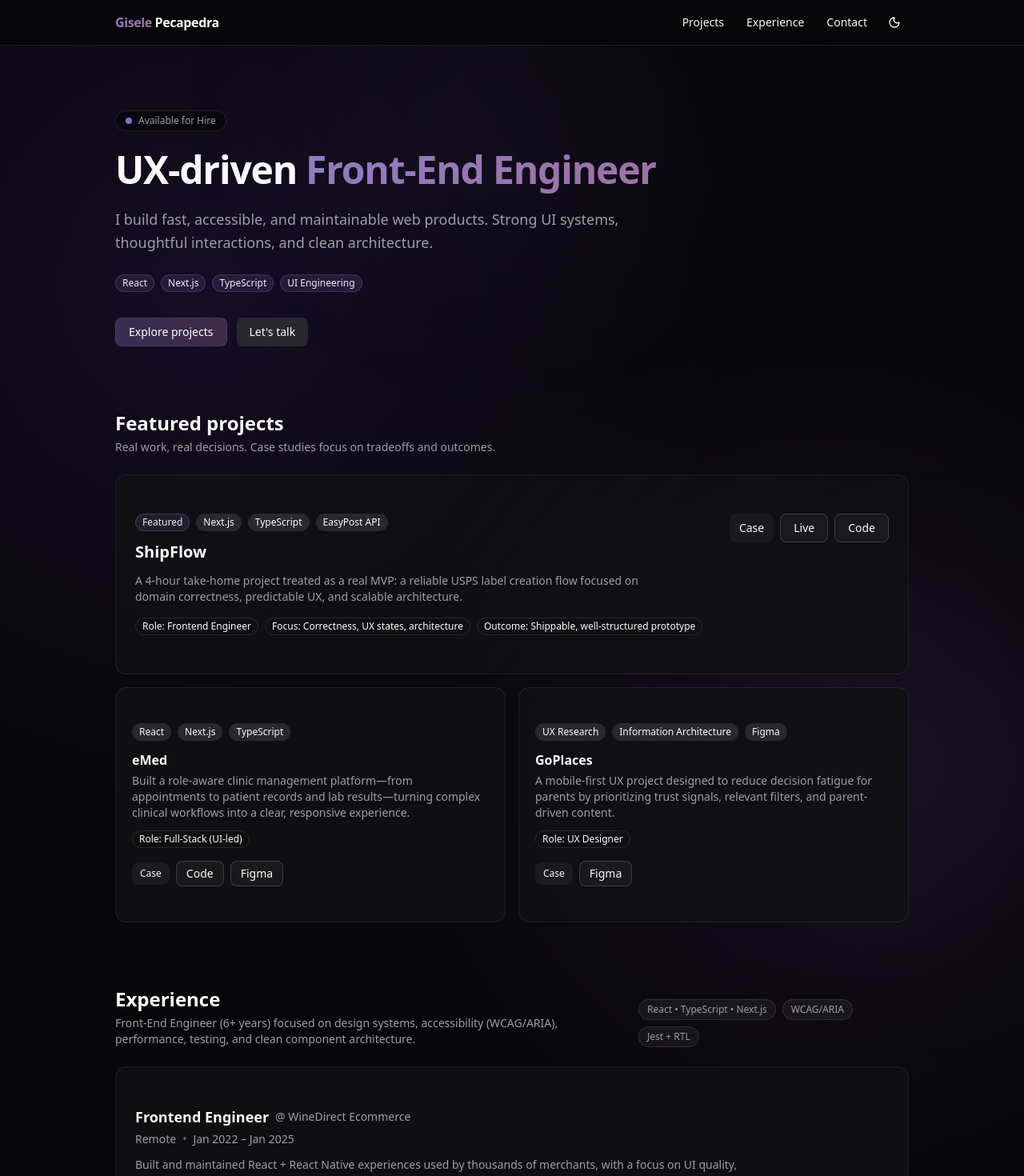
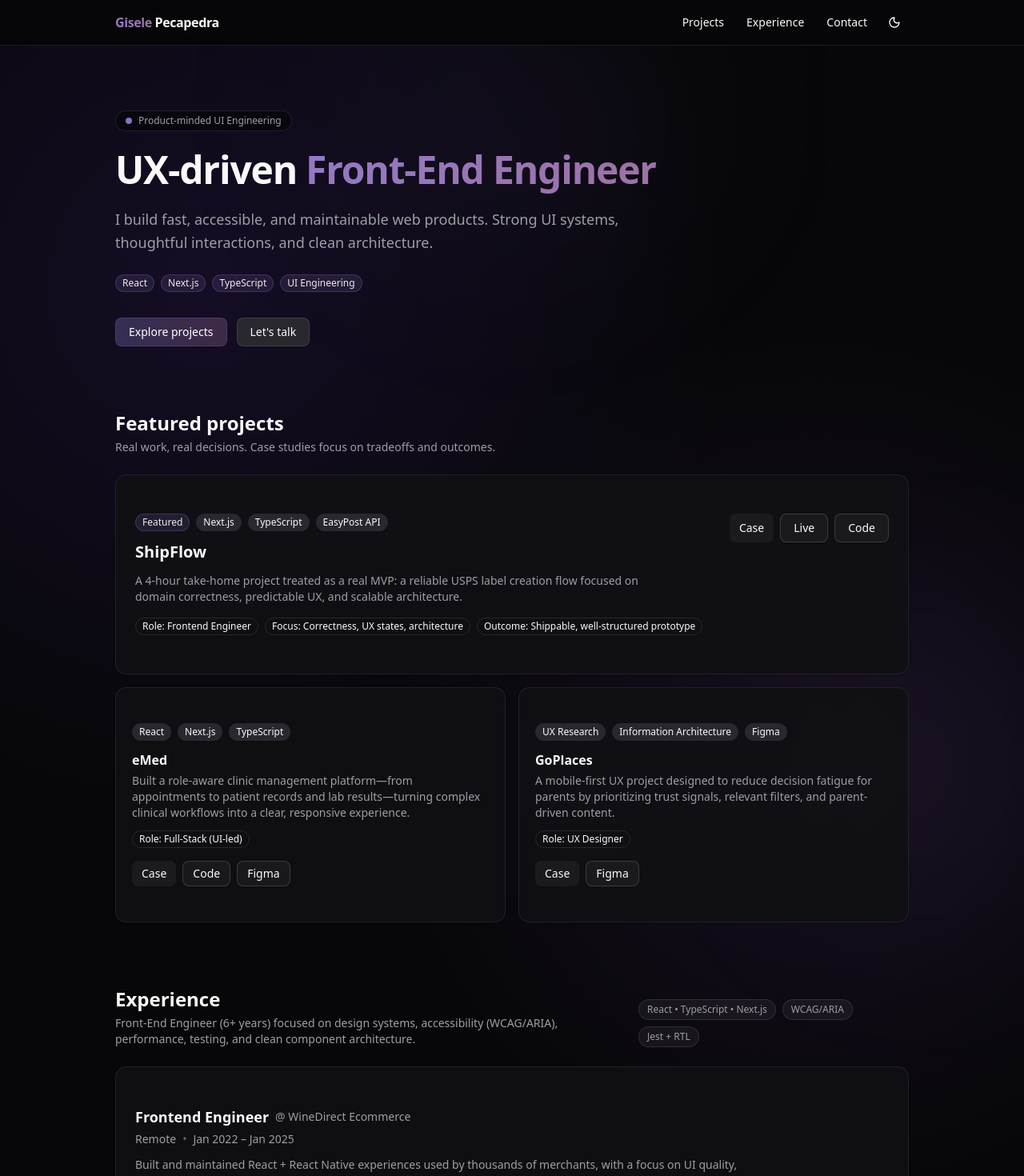
Before and after one commit to gbspecapedra/portfolio, a Next.js app: page / in a window 1280 px wide. Shown: the top 1470 px of the page at 80% size. Built offline with nearby package versions, Linux system fonts and the light colour scheme.

Commit message:
ref: styling buttons

```diff
--- a/app/home/hero-section.tsx
+++ b/app/home/hero-section.tsx
@@ -9,7 +9,7 @@ export function HeroSection() {
       <Reveal trigger="mount" delay={0}>
         <div className="inline-flex items-center gap-2 rounded-full border bg-background/70 px-3 py-1 text-xs text-muted-foreground backdrop-blur">
           <span className="h-2 w-2 rounded-full bg-[color:var(--signature)]" />
-          Available for Hire
+          Product-minded UI Engineering
         </div>
       </Reveal>
 
--- a/app/home/projects-section/featured-project-card.tsx
+++ b/app/home/projects-section/featured-project-card.tsx
@@ -60,14 +60,12 @@ export function FeaturedProjectCard({ project }: { project: Project }) {
               ) : null}
             </div>
 
-            {/* ✅ botões em uma linha */}
             <div className="flex flex-nowrap items-center gap-2 sm:justify-end">
-              {/* Case study (interno) */}
               <span
                 className={[
                   "inline-flex items-center rounded-md px-3 py-2 text-sm font-medium",
                   "bg-primary text-primary-foreground",
-                  "hover:opacity-90 transition-opacity",
+                  "hover:opacity-70 transition-opacity",
                 ].join(" ")}
                 onClick={(e) => {
                   e.stopPropagation();
--- a/app/home/projects-section/project-card.tsx
+++ b/app/home/projects-section/project-card.tsx
@@ -50,7 +50,7 @@ export function ProjectCard({
 
             <div className="flex flex-nowrap items-center gap-2 pt-1">
               <span
-                className="inline-flex items-center rounded-md px-2.5 py-1.5 text-xs font-medium bg-primary text-primary-foreground hover:opacity-90 transition-opacity"
+                className="inline-flex items-center rounded-md px-3 py-1.5 text-sm font-medium bg-primary text-primary-foreground hover:opacity-70 transition-opacity"
                 onClick={(e) => {
                   e.stopPropagation();
                   router.push(`/projects/${project.slug}`);
--- a/app/home/projects-section/project-links.tsx
+++ b/app/home/projects-section/project-links.tsx
@@ -32,13 +32,6 @@ export function ProjectLinks({ links, size = "default", className }: Props) {
           asChild
           size={size}
           variant="outline"
-          className={[
-            "border-foreground/15",
-            "hover:border-foreground/35",
-            "hover:bg-foreground/10",
-            "dark:hover:bg-foreground/15",
-            "transition-colors",
-          ].join(" ")}
           onClick={(e) => e.stopPropagation()}
           onMouseDown={(e) => e.stopPropagation()}
         >
--- a/components/ui/button.tsx
+++ b/components/ui/button.tsx
@@ -1,21 +1,22 @@
-import * as React from "react"
-import { Slot } from "@radix-ui/react-slot"
-import { cva, type VariantProps } from "class-variance-authority"
+import * as React from "react";
+import { Slot } from "@radix-ui/react-slot";
+import { cva, type VariantProps } from "class-variance-authority";
 
-import { cn } from "@/lib/utils"
+import { cn } from "@/lib/utils";
 
 const buttonVariants = cva(
   "inline-flex items-center justify-center gap-2 whitespace-nowrap rounded-md text-sm font-medium transition-all disabled:pointer-events-none disabled:opacity-50 [&_svg]:pointer-events-none [&_svg:not([class*='size-'])]:size-4 shrink-0 [&_svg]:shrink-0 outline-none focus-visible:border-ring focus-visible:ring-ring/50 focus-visible:ring-[3px] aria-invalid:ring-destructive/20 dark:aria-invalid:ring-destructive/40 aria-invalid:border-destructive",
   {
     variants: {
       variant: {
-        default: "bg-primary text-primary-foreground hover:bg-primary/90",
+        default:
+          "bg-primary text-primary-foreground hover:bg-primary/90 hover:shadow-md hover:-translate-y-0.5 active:translate-y-0 active:shadow-sm transition-all duration-200 ease-out",
         destructive:
           "bg-destructive text-white hover:bg-destructive/90 focus-visible:ring-destructive/20 dark:focus-visible:ring-destructive/40 dark:bg-destructive/60",
         outline:
-          "border bg-background shadow-xs hover:bg-accent hover:text-accent-foreground dark:bg-input/30 dark:border-input dark:hover:bg-input/50",
+          "border bg-background shadow-xs border-foreground/15 hover:bg-foreground/10 hover:border-foreground/35 hover:text-accent-foreground dark:bg-input/30 dark:border-input dark:hover:bg-foreground/15 transition-colors",
         secondary:
-          "bg-secondary text-secondary-foreground hover:bg-secondary/80",
+          "bg-secondary text-secondary-foreground border border-foreground/10 hover:bg-foreground/4",
         ghost:
           "hover:bg-accent hover:text-accent-foreground dark:hover:bg-accent/50",
         link: "text-primary underline-offset-4 hover:underline",
@@ -34,7 +35,7 @@ const buttonVariants = cva(
       size: "default",
     },
   }
-)
+);
 
 function Button({
   className,
@@ -44,9 +45,9 @@ function Button({
   ...props
 }: React.ComponentProps<"button"> &
   VariantProps<typeof buttonVariants> & {
-    asChild?: boolean
+    asChild?: boolean;
   }) {
-  const Comp = asChild ? Slot : "button"
+  const Comp = asChild ? Slot : "button";
 
   return (
     <Comp
@@ -56,7 +57,7 @@ function Button({
       className={cn(buttonVariants({ variant, size, className }))}
       {...props}
     />
-  )
+  );
 }
 
-export { Button, buttonVariants }
+export { Button, buttonVariants };
```
